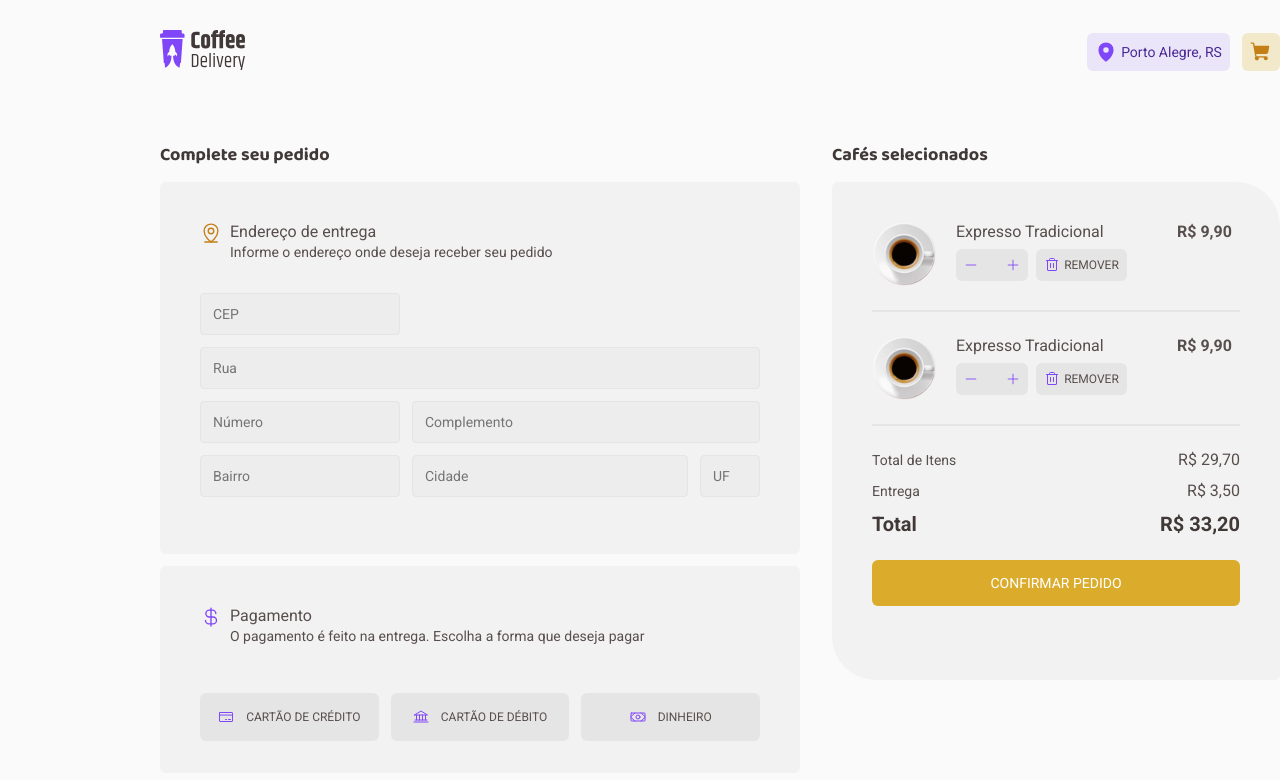
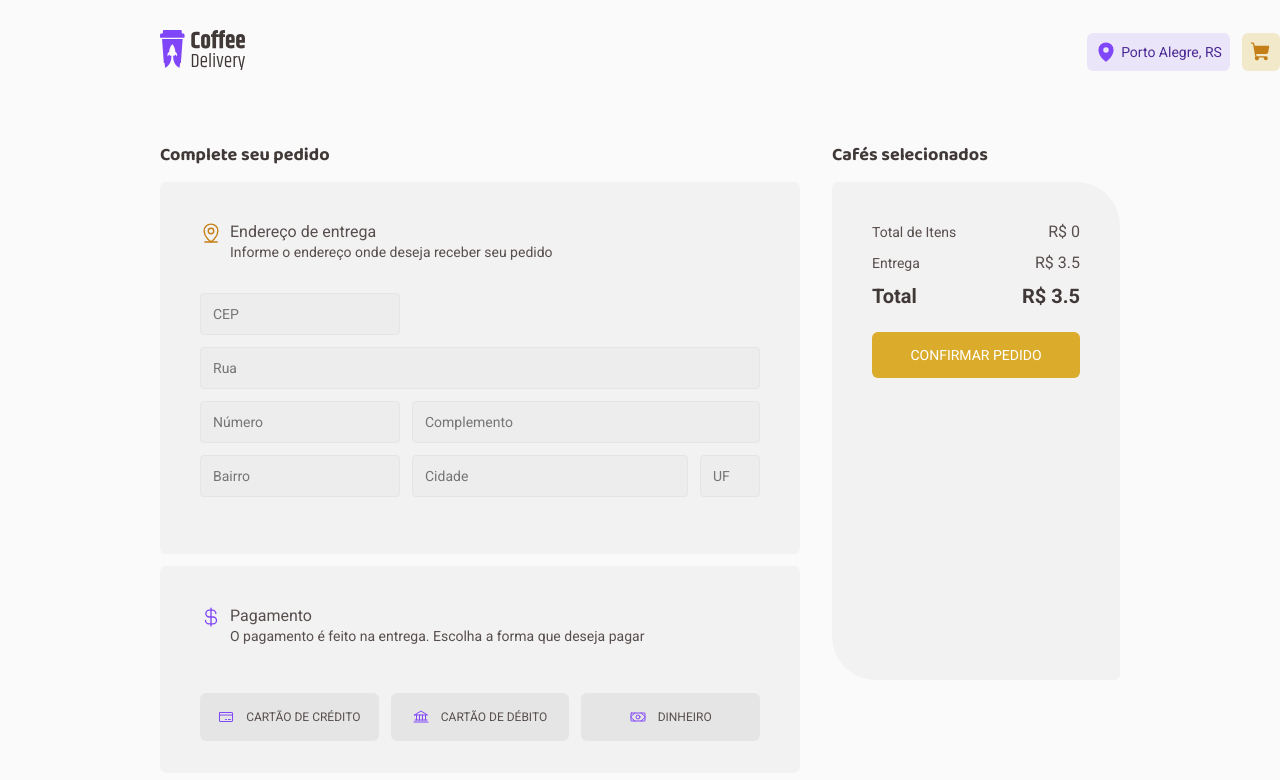
Before and after one commit to williane/02-ignite-desafio-coffeDelivery, a React (Vite) app: page /checkout in a window 1280 px wide. Shown: the top 780 px of the page. Built offline with nearby package versions, Linux system fonts and the light colour scheme.

Commit message:
add the summary of costs on checkout page

```diff
--- a/src/contexts/cartContext.tsx
+++ b/src/contexts/cartContext.tsx
@@ -2,6 +2,7 @@ import { ReactNode, createContext, useState } from 'react'
 
 interface CartProps {
   coffeName: string
+  image: string
   quantity: number
   unitCost: number
   totalCost: number
@@ -11,6 +12,7 @@ interface CartContextProps {
   cart: CartProps[]
   addNewCoffeOnCart: (
     coffeName: string,
+    image: string,
     quantity: number,
     unitCost: number,
   ) => void
@@ -29,12 +31,13 @@ export function CartContextProvider({ children }: CartContextProviderProps) {
 
   function addNewCoffeOnCart(
     coffeName: string,
+    image: string,
     quantity: number,
     unitCost: number,
   ) {
     setCart((state) => [
       ...state,
-      { coffeName, quantity, unitCost, totalCost: quantity * unitCost },
+      { coffeName, image, quantity, unitCost, totalCost: quantity * unitCost },
     ])
   }
 
--- a/src/pages/checkout/CoffeCard/index.tsx
+++ b/src/pages/checkout/CoffeCard/index.tsx
@@ -1,24 +1,35 @@
+import { Trash } from 'phosphor-react'
+import { Counter } from '../../../components/counter'
 import { Action, Container, Details, Divider, TrashButton } from './styles'
-import { Counter } from '../../../components/counter'
-import Coffe from '../../../assets/coffes/expresso_tradicional.svg'
-import { Trash } from 'phosphor-react'
 
-export function CoffeCard() {
+interface CoffeProps {
+  coffeName: string
+  image: string
+  quantity: number
+  unitCost: number
+  totalCost: number
+}
+
+interface CoffeCardProps {
+  coffe: CoffeProps
+}
+
+export function CoffeCard({ coffe }: CoffeCardProps) {
   return (
     <>
       <Container>
-        <img src={Coffe} alt="" />
+        <img src={coffe.image} alt="" />
         <Details>
-          <span>Expresso Tradicional</span>
+          <span>{coffe.coffeName}</span>
           <Action>
-            <Counter height={32} iconSize={14} />
+            <Counter height={32} iconSize={14} quantity={coffe.quantity} />
             <TrashButton>
               <Trash size={16} color="#8047F8" />
               remover
             </TrashButton>
           </Action>
         </Details>
-        <span>R$ 9,90</span>
+        <span>R$ {coffe.totalCost}</span>
       </Container>
       <Divider />
     </>
--- a/src/pages/checkout/CoffeCard/styles.ts
+++ b/src/pages/checkout/CoffeCard/styles.ts
@@ -60,6 +60,12 @@ export const TrashButton = styled.button`
   font-size: 0.75rem;
   color: ${(props) => props.theme['base-text']};
   text-transform: uppercase;
+
+  &:hover {
+    background-color: ${(props) => props.theme['base-hover']};
+    color: ${(props) => props.theme['base-subtitle']};
+    cursor: pointer;
+  }
 `
 
 export const Divider = styled.hr`
--- a/src/pages/checkout/index.tsx
+++ b/src/pages/checkout/index.tsx
@@ -1,3 +1,5 @@
+import { useContext } from 'react'
+import { NavLink } from 'react-router-dom'
 import {
   Bank,
   CreditCard,
@@ -5,6 +7,9 @@ import {
   MapPinLine,
   Money,
 } from 'phosphor-react'
+import { CoffeCard } from './CoffeCard'
+
+import { CartContext } from '../../contexts/cartContext'
 import {
   ButtonWrapper,
   CardTitle,
@@ -21,10 +26,15 @@ import {
   Totals,
   TotalsWrapper,
 } from './styles'
-import { CoffeCard } from './CoffeCard'
-import { NavLink } from 'react-router-dom'
 
 export function Checkout() {
+  const { cart } = useContext(CartContext)
+  const totalItemsCost = cart.reduce((acc, cart) => {
+    return (acc += cart.totalCost)
+  }, 0)
+  const deliveryCost = 3.5
+  const totalCost = totalItemsCost + deliveryCost
+
   return (
     <Container>
       <LeftWrapper>
@@ -81,21 +91,22 @@ export function Checkout() {
         <Title>Cafés selecionados</Title>
         <TotalsWrapper>
           <CoffeCardList>
-            <CoffeCard />
-            <CoffeCard />
+            {cart.map((coffe) => (
+              <CoffeCard key={coffe.coffeName} coffe={coffe} />
+            ))}
           </CoffeCardList>
           <Totals>
             <div>
               <span>Total de Itens</span>
-              <span>R$ 29,70</span>
+              <span>R$ {totalItemsCost}</span>
             </div>
             <div>
               <span>Entrega</span>
-              <span>R$ 3,50</span>
+              <span>R$ {deliveryCost}</span>
             </div>
             <div>
               <span>Total</span>
-              <span>R$ 33,20</span>
+              <span>R$ {totalCost}</span>
             </div>
           </Totals>
           <NavLink to="/success">
--- a/src/pages/checkout/styles.ts
+++ b/src/pages/checkout/styles.ts
@@ -219,4 +219,9 @@ export const ConfirmButton = styled.button`
   text-transform: uppercase;
   font-size: 0.875rem;
   color: ${(props) => props.theme.white};
+
+  &:hover {
+    background-color: ${(props) => props.theme['yellow-dark']};
+    cursor: pointer;
+  }
 `
--- a/src/pages/home/CoffeList/CoffeCard/index.tsx
+++ b/src/pages/home/CoffeList/CoffeCard/index.tsx
@@ -42,7 +42,7 @@ export function CoffeCard({ coffe }: CoffeCardProps) {
   }
 
   function handleAddNewCoffeOnCart() {
-    addNewCoffeOnCart(coffe.name, quantity, coffe.cost)
+    addNewCoffeOnCart(coffe.name, coffe.image, quantity, coffe.cost)
   }
 
   return (
```
